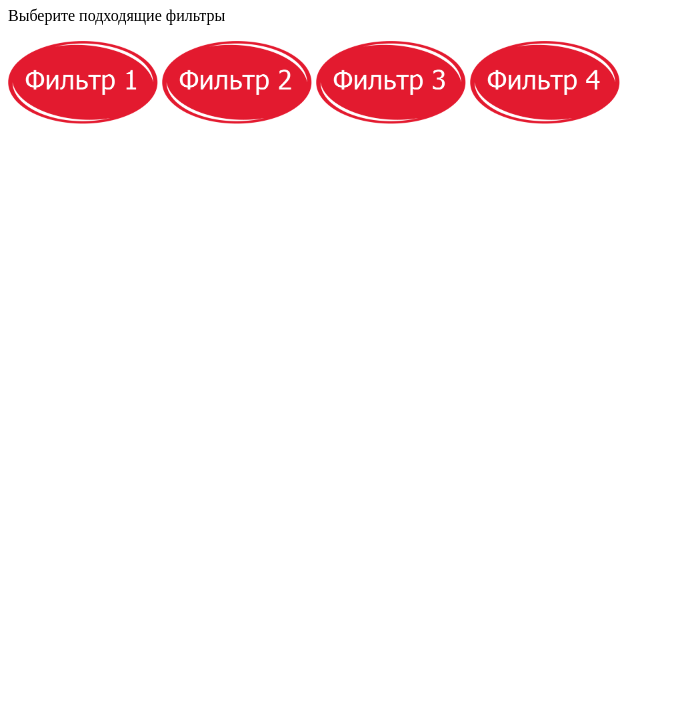
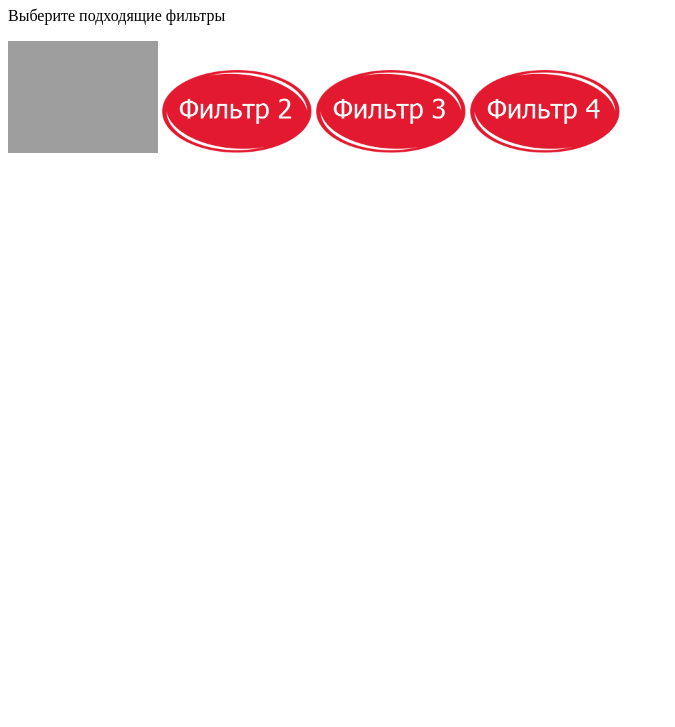
Before and after one commit to kilavatik/Test4, a plain HTML site: page index.html in a window 1280 px wide. Shown: the part 73-800 px from the top of the page, without its empty margins (0-675 px from the left). Drawn offline with Linux system fonts and the light colour scheme; files that its build step writes are made by us from their sources; grey boxes are pictures that could not be loaded.

Commit message:
index.html

```diff
--- a/index.html
+++ b/index.html
@@ -20,7 +20,7 @@
   <div id="main">
         <h1>Выбор дома</h1>
         <p>Выберите подходящие фильтры</p>
-	<input type = "image" src="button1.png" name = "buy1btn" width = "150px">
+	<input type = "image" src="https://luxe-host.ru/wp-content/uploads/a/5/6/a5619a016b1a1ce3fda806d453ef049b.jpeg" name = "buy1btn" width = "150px">
 	<input type = "image" src="button2.png" name = "buy2btn" width = "150px">
 	<input type = "image" src="button3.png" name = "buy3btn" width = "150px">
 	<input type = "image" src="button4.png" name = "buy4btn" width = "150px">
```
